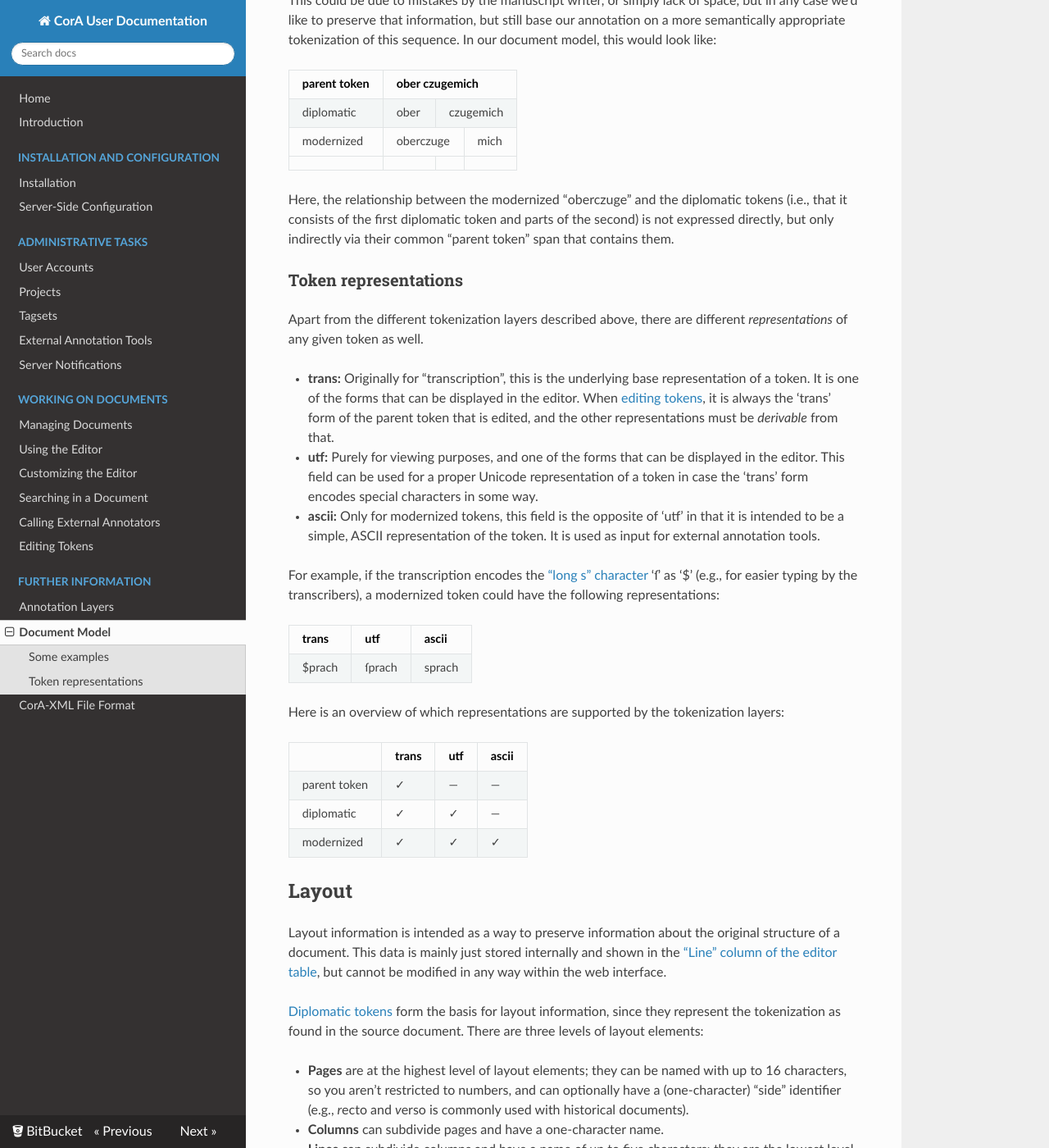
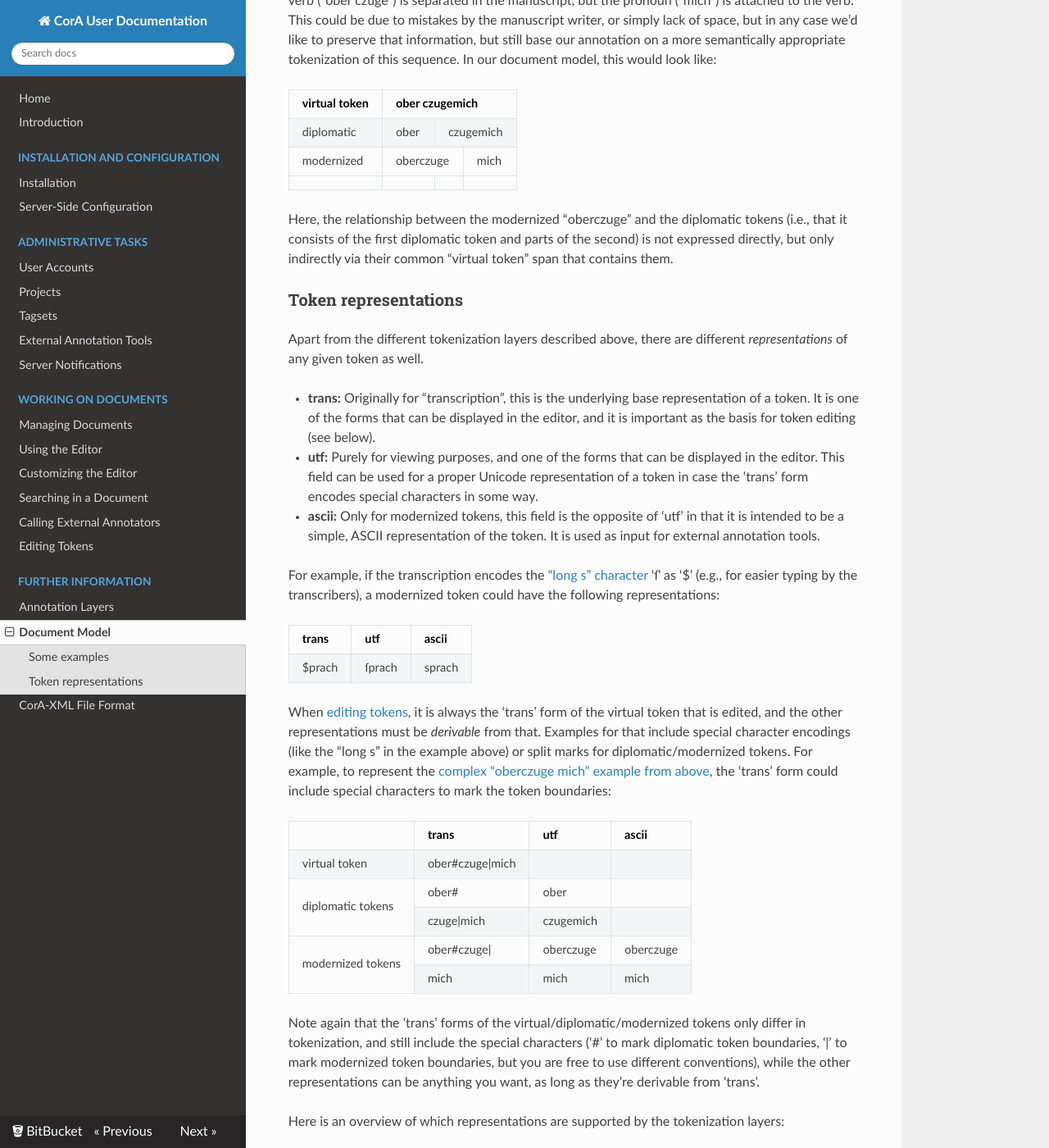
Before and after one commit to comphist/cora, an MkDocs documentation site: the page built from doc/mkdocs/docs/document-model.md, in a window 1280 px wide and 1400 px high, scrolled down 1633 px. Shown: the whole window at 82% size. Built offline with MkDocs 1.6.1, drawn with Linux system fonts in a browser that asks for light colours; nearby versions of some CDN libraries; old or Windows-style settings are respelled for this version of MkDocs; some of the changed text lies outside the part shown.

Commit message:
Update docs: unify "virtual token" terminology, add example

```diff
--- a/doc/mkdocs/docs/document-model.md
+++ b/doc/mkdocs/docs/document-model.md
@@ -5,8 +5,8 @@
 reflects this model.
 
 The main design goal for this document model was to be suitable for historical
-documents and other non-standard data.  It tries to address the problem of
-[tokenization](#tokenization) by distinguishing between the appearance
+documents and other non-standard data.  It tries to address the problem
+of [tokenization](#tokenization) by distinguishing between the appearance
 in the original document and the desired units of annotation.  Furthermore, it
 keeps information about the original [document layout](#layout).
 
@@ -32,7 +32,7 @@
   corresponds to one modernized token) and only they can actually carry
   annotations.
 
-The virtual "token" unit now acts as the **smallest overarching span** for any
+The "virtual token" unit now acts as the **smallest overarching span** for any
 set of diplomatic and modernized tokens.  This way, it connects the two
 tokenization layers and allows inference about the relationship between
 diplomatic and modernized tokens.
@@ -41,19 +41,22 @@
     It's important to note that the difference between "diplomatic"
     and "modernized" tokens is purely one of **tokenization.**
     In particular, "modernized" in this sense does *not* mean that the form of
-    the token (e.g. spelling) has been modified in any way.  The following
-    examples might make this clearer.
+    the token (e.g. spelling) has been modified in any way.
+    A modernization or standardization of spelling would usually be
+    considered to be a form of [annotation layer](layers.md#normalization)
+    in this model, not a property of the token itself.
+    The following examples might make this clearer.
 
 ### Some examples
 
-In the simplest case, parent/diplomatic/modernized tokens are all identical.
+In the simplest case, virtual/diplomatic/modernized tokens are all identical.
 It's not unusual if this is the case for the vast majority of tokens in your
 document:
 
 <table class="tokenization">
     <thead>
     <tr class="token-tok">
-        <th class="label">parent token</th><th class="tok">das</th>
+        <th class="label">virtual token</th><th class="tok">das</th>
     </tr>
     </thead>
     <tbody>
@@ -77,7 +80,7 @@
 <table class="tokenization">
     <thead>
     <tr class="token-tok">
-        <th class="label">parent token</th><th class="tok" colspan="2">soltu</th>
+        <th class="label">virtual token</th><th class="tok" colspan="2">soltu</th>
     </tr>
     </thead>
     <tbody>
@@ -89,6 +92,8 @@
     </tr>
     </tbody>
 </table>
+
+<a name="oberczugemich"></a>
 
 More complex cases are possible.  Let's take the (again, German) example "ober
 czugemich", which would correspond to modern German "überzeuge mich"
@@ -102,7 +107,7 @@
 <table class="tokenization">
     <thead>
     <tr class="token-tok">
-        <th class="label">parent token</th><th class="tok" colspan="3">ober czugemich</th>
+        <th class="label">virtual token</th><th class="tok" colspan="3">ober czugemich</th>
     </tr>
     </thead>
     <tbody>
@@ -120,7 +125,7 @@
 
 Here, the relationship between the modernized "oberczuge" and the diplomatic
 tokens (i.e., that it consists of the first diplomatic token and parts of the
-second) is not expressed directly, but only indirectly via their common "parent
+second) is not expressed directly, but only indirectly via their common "virtual
 token" span that contains them.
 
 ### Token representations
@@ -130,9 +135,7 @@
 
 + **trans:** Originally for "transcription", this is the underlying base
   representation of a token.  It is one of the forms that can be displayed in
-  the editor.  When [editing tokens](doc-edit.md), it is always the 'trans' form
-  of the parent token that is edited, and the other representations must
-  be *derivable* from that.
+  the editor, and it is important as the basis for token editing (see below).
 
 + **utf:** Purely for viewing purposes, and one of the forms that can be
   displayed in the editor.  This field can be used for a proper Unicode
@@ -161,7 +164,13 @@
     </tbody>
 </table>
 
-Here is an overview of which representations are supported by the tokenization layers:
+When [editing tokens](doc-edit.md), it is always the 'trans' form of the virtual
+token that is edited, and the other representations must be *derivable* from
+that.  Examples for that include special character encodings (like the "long s"
+in the example above) or split marks for diplomatic/modernized tokens.  For
+example, to represent the [complex "oberczuge mich" example
+from above](#oberczugemich), the 'trans' form
+could include special characters to mark the token boundaries:
 
 <table class="tokenization">
     <thead>
@@ -171,7 +180,41 @@
     </thead>
     <tbody>
         <tr>
-            <td class="label">parent token</td><td>&#x2713;</td><td>&mdash;</td><td>&mdash;</td>
+            <td class="label">virtual token</td><td class="tok">ober#czuge|mich</td><td class="tok"></td><td class="tok"></td>
+        </tr>
+        <tr>
+            <td class="label" rowspan="2">diplomatic tokens</td><td class="tok">ober#</td><td class="tok">ober</td><td class="tok"></td>
+        </tr>
+        <tr>
+            <td class="tok">czuge|mich</td><td class="tok">czugemich</td><td class="tok"></td>
+        </tr>
+        <tr>
+            <td class="label" rowspan="2">modernized tokens</td><td class="tok">ober#czuge|</td><td class="tok">oberczuge</td><td class="tok">oberczuge</td>
+        </tr>
+        <tr>
+            <td class="tok">mich</td><td class="tok">mich</td><td class="tok">mich</td>
+        </tr>
+    </tbody>
+</table>
+
+Note again that the 'trans' forms of the virtual/diplomatic/modernized tokens
+only differ in tokenization, and still include the special characters ('#' to
+mark diplomatic token boundaries, '|' to mark modernized token boundaries, but
+you are free to use different conventions), while the other representations can
+be anything you want, as long as they're derivable from 'trans'.
+
+Here is an overview of which representations are supported by the tokenization
+layers:
+
+<table class="tokenization">
+    <thead>
+        <tr>
+            <th></th><th class="label">trans</th><th class="label">utf</th><th class="label">ascii</th>
+        </tr>
+    </thead>
+    <tbody>
+        <tr>
+            <td class="label">virtual token</td><td>&#x2713;</td><td>&mdash;</td><td>&mdash;</td>
         </tr>
         <tr>
             <td class="label">diplomatic</td><td>&#x2713;</td><td>&#x2713;</td><td>&mdash;</td>
```
